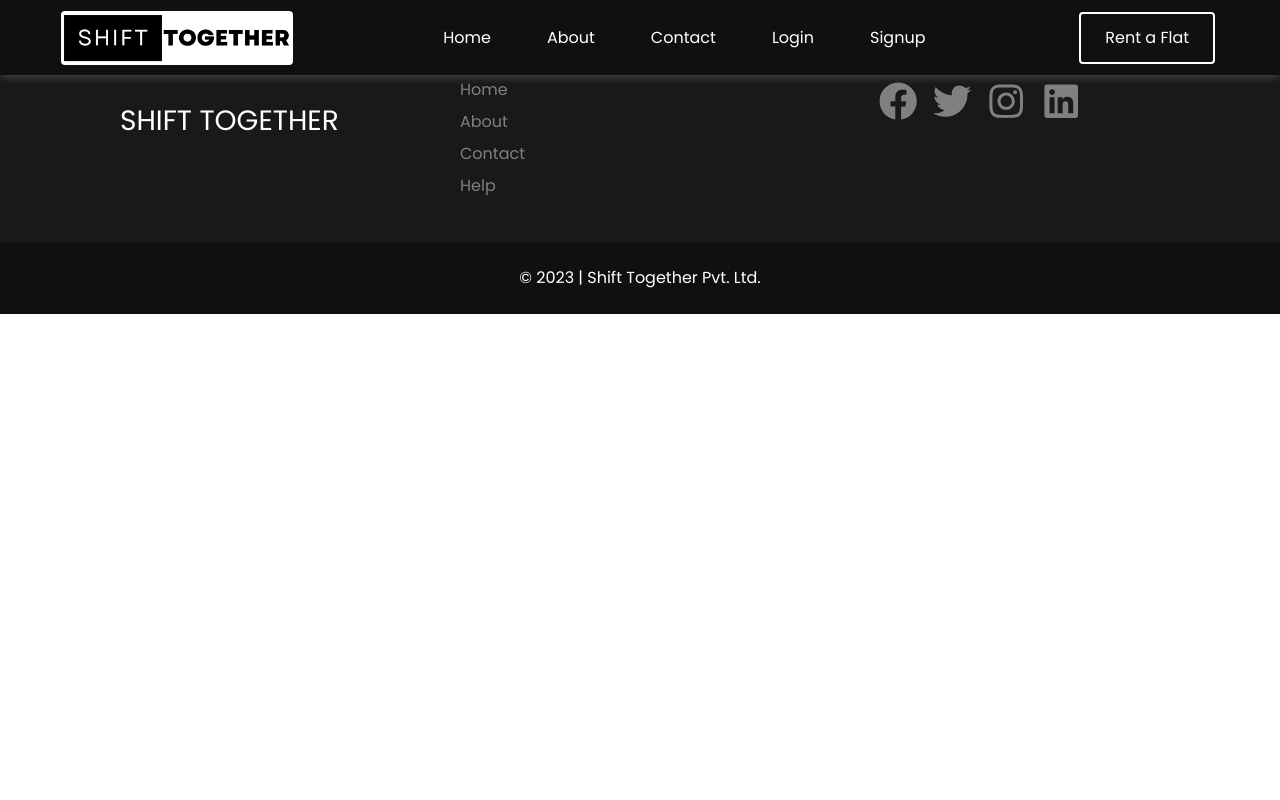
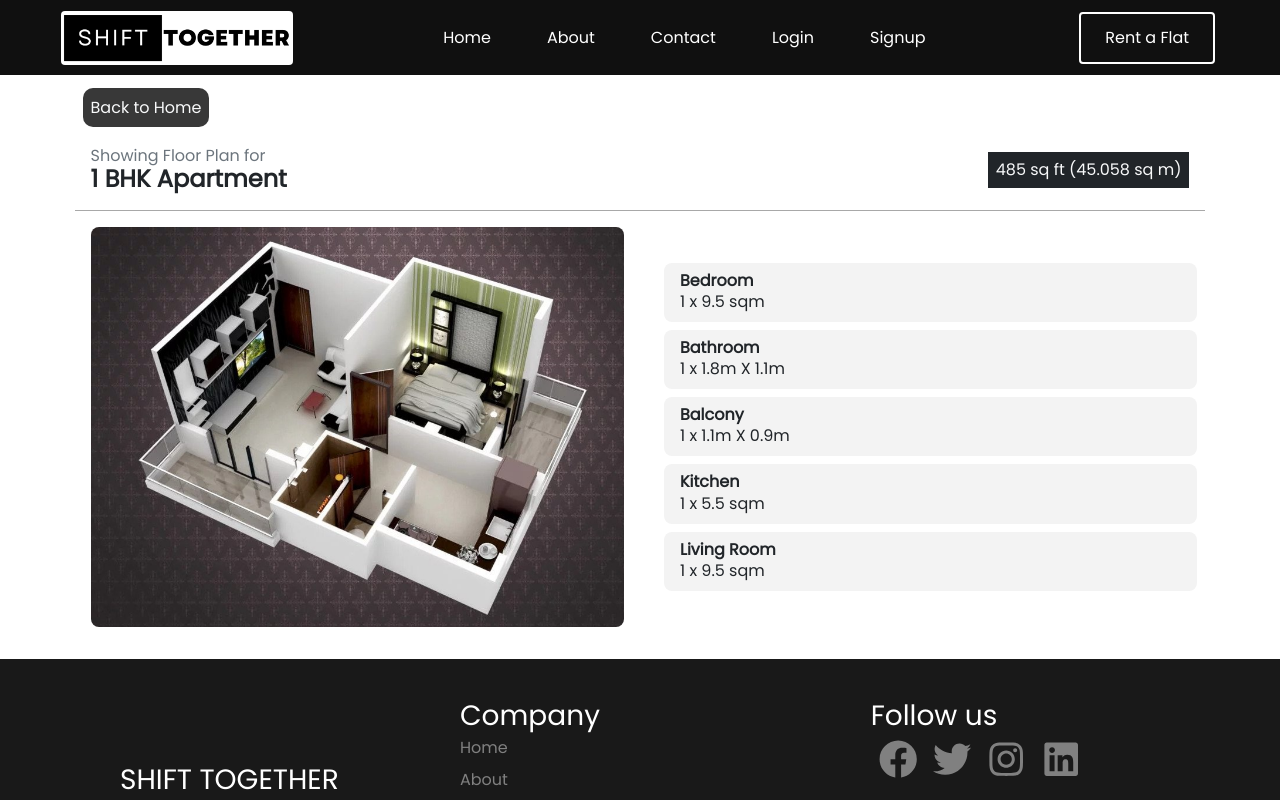
Before and after one commit to SonuMunda/shift-together, a React (Vite) app in the folder client/: page /1bhk in a window 1280 px wide. Shown: the top 800 px of the page. Built offline with nearby package versions, Linux system fonts and the light colour scheme.

Commit message:
plans pages added

```diff
--- a/client/src/App.jsx
+++ b/client/src/App.jsx
@@ -3,6 +3,9 @@ import Home from "./Pages/Home/Home";
 import Header from "./components/Header/Header";
 import Footer from "./components/Footer/Footer";
 import { BrowserRouter as Router, Routes, Route } from "react-router-dom";
+import Plan1 from "./Pages/Plans/Plan1";
+import Plan2 from "./Pages/Plans/Plan2";
+import Plan3 from "./Pages/Plans/Plan3";
 import Contact from "./Pages/Contact/Contact";
 import About from "./Pages/About/About";
 import Login from "./Pages/Login/Login";
@@ -25,12 +28,16 @@ function App() {
               />
             }
           />
+          <Route path="/1bhk" element={<Plan1 />} />
+          <Route path="/2bhk" element={<Plan2 />} />
+          <Route path="/3bhk" element={<Plan3 />} />
           <Route path="/about" element={<About />} />
           <Route path="/contact" element={<Contact />} />
           <Route path="/login" element={<Login />} />
           <Route path="/signup" element={<Register />} />
         </Routes>
         <Footer />
+
       </Router>
     </>
   );
--- /dev/null
+++ b/client/src/Pages/Plans/Plan.css
@@ -0,0 +1,88 @@
+.plan {
+  width: 100%;
+  display: flex;
+  flex-direction: column;
+  align-items: center;
+  justify-content: center;
+}
+
+.plan-container {
+  display: flex;
+  flex-direction: column;
+  align-items: center;
+  justify-content: center;
+  padding: 1rem;
+}
+
+.home-link {
+  margin-top: 80px;
+  margin-left: 1rem;
+  width: 100%;
+  margin-bottom: 10px;
+}
+
+.home-link a {
+  border-radius: 10px;
+  background-color: #383838;
+}
+
+.home-link a:hover {
+  background-color: #000000;
+}
+
+.title-header {
+  width: 100%;
+  display: flex;
+  align-items: center;
+  justify-content: space-between;
+  border-bottom: 1px solid #a8a8a8;
+  padding: 1rem;
+}
+
+.plan-title h3 {
+  font-weight: bold;
+  text-transform: uppercase;
+}
+
+.plan-row {
+  display: flex;
+  align-items: center;
+  justify-content: center;
+}
+
+.plan-col {
+  width: 100%;
+  display: flex;
+  flex-direction: column;
+  align-items: center;
+  justify-content: center;
+  margin: 1rem;
+}
+
+.plan-image {
+  width: 100%;
+  display: flex;
+  justify-content: center;
+  align-items: center;
+}
+
+.plan-image img {
+  width: 100%;
+  border-radius: 8px;
+}
+
+.plan-content {
+  width: 100%;
+}
+.interior-list {
+  width: 100%;
+  list-style: none;
+}
+
+.interior-list li {
+  width: 100%;
+  padding: 0.5rem 1rem;
+  margin: 0.5rem;
+  background-color: #f3f3f3;
+  border-radius: 8px;
+}
--- /dev/null
+++ b/client/src/Pages/Plans/Plan1.jsx
@@ -0,0 +1,65 @@
+import React from "react";
+import "./Plan.css";
+import { Link } from "react-router-dom";
+import PlanImg from "/images/floor-plan-1bhk-1t-485-sq-ft-491832.jpeg";
+const Plan1 = () => {
+  return (
+    <>
+      <section className="plan">
+        <div className="plan-container">
+          <div className="home-link">
+            <Link to="/" className="text-decoration-none text-light p-2">
+              Back to Home
+            </Link>
+          </div>
+          <div className="title-header">
+            <div className="plan-title">
+              <h6 className="text-secondary">Showing Floor Plan for</h6>
+              <h4 className="fw-bold">1 BHK Apartment</h4>
+            </div>
+            <div className="plan-size">
+              <h6 className="p-2 bg-dark text-light">
+                485 sq ft (45.058 sq m)
+              </h6>
+            </div>
+          </div>
+          <div className="plan-row">
+            <div className="plan-col">
+              <div className="plan-image">
+                <img src={PlanImg} alt="Plan Image" />
+              </div>
+            </div>
+            <div className="plan-col">
+              <div className="plan-content">
+                <ul className="interior-list">
+                  <li className="interior-item">
+                    <h6 className="fw-bold">Bedroom</h6>
+                    <p>1 x 9.5 sqm</p>
+                  </li>
+                  <li className="interior-item">
+                    <h6 className="fw-bold">Bathroom</h6>
+                    <p>1 x 1.8m X 1.1m</p>
+                  </li>
+                  <li className="interior-item">
+                    <h6 className="fw-bold">Balcony</h6>
+                    <p>1 x 1.1m X 0.9m</p>
+                  </li>
+                  <li className="interior-item">
+                    <h6 className="fw-bold">Kitchen</h6>
+                    <p>1 x 5.5 sqm </p>
+                  </li>
+                  <li className="interior-item">
+                    <h6 className="fw-bold">Living Room</h6>
+                    <p>1 x 9.5 sqm</p>
+                  </li>
+                </ul>
+              </div>
+            </div>
+          </div>
+        </div>
+      </section>
+    </>
+  );
+};
+
+export default Plan1;
--- /dev/null
+++ b/client/src/Pages/Plans/Plan2.jsx
@@ -0,0 +1,65 @@
+import React from "react";
+import "./Plan.css";
+import { Link } from "react-router-dom";
+import PlanImg from "/images/2bhk-3d.jpg";
+const Plan2 = () => {
+  return (
+    <>
+      <section className="plan">
+        <div className="plan-container">
+          <div className="home-link">
+            <Link to="/" className="text-decoration-none text-light p-2">
+              Back to Home
+            </Link>
+          </div>
+          <div className="title-header">
+            <div className="plan-title">
+              <h6 className="text-secondary">Showing Floor Plan for</h6>
+              <h4 className="fw-bold">2 BHK Apartment</h4>
+            </div>
+            <div className="plan-size">
+              <h6 className="p-2 bg-dark text-light">
+                1200 sq ft (111.48 sq m)
+              </h6>
+            </div>
+          </div>
+          <div className="plan-row">
+            <div className="plan-col">
+              <div className="plan-image">
+                <img src={PlanImg} alt="Plan Image" />
+              </div>
+            </div>
+            <div className="plan-col">
+              <div className="plan-content">
+                <ul className="interior-list">
+                  <li className="interior-item">
+                    <h6 className="fw-bold">Bedroom</h6>
+                    <p> 2 x 3.96m X 3.35m</p>
+                  </li>
+                  <li className="interior-item">
+                    <h6 className="fw-bold">Bathroom</h6>
+                    <p>2 x 2.84m X 1.52m</p>
+                  </li>
+                  <li className="interior-item">
+                    <h6 className="fw-bold">Dresser</h6>
+                    <p>1 x 1.68m X 1.52m</p>
+                  </li>
+                  <li className="interior-item">
+                    <h6 className="fw-bold">Kitchen</h6>
+                    <p>1 x 5.5 sqm </p>
+                  </li>
+                  <li className="interior-item">
+                    <h6 className="fw-bold">Living Room</h6>
+                    <p>1 x 3.05m X 3.05m</p>
+                  </li>
+                </ul>
+              </div>
+            </div>
+          </div>
+        </div>
+      </section>
+    </>
+  );
+};
+
+export default Plan2;
--- /dev/null
+++ b/client/src/Pages/Plans/Plan3.jsx
@@ -0,0 +1,63 @@
+import React from "react";
+import "./Plan.css";
+import { Link } from "react-router-dom";
+import PlanImg from "/images/3D-Floor-Plans-scaled.jpg";
+const Plan3 = () => {
+  return (
+    <>
+      <section className="plan">
+        <div className="plan-container">
+          <div className="home-link">
+            <Link to="/" className="text-decoration-none text-light p-2">Back to Home</Link>
+          </div>
+          <div className="title-header">
+            <div className="plan-title">
+              <h6 className="text-secondary">Showing Floor Plan for</h6>
+              <h4 className="fw-bold">3 BHK Apartment</h4>
+            </div>
+            <div className="plan-size">
+              <h6 className="p-2 bg-dark text-light">
+                1500 sq ft (139.35 sq m)
+              </h6>
+            </div>
+          </div>
+          <div className="plan-row">
+            <div className="plan-col">
+              <div className="plan-image">
+                <img src={PlanImg} alt="Plan Image" />
+              </div>
+            </div>
+            <div className="plan-col">
+              <div className="plan-content">
+                <ul className="interior-list">
+                  <li className="interior-item">
+                    <h6 className="fw-bold">Bedroom</h6>
+                    <p> 3 x 3.35m X 4.27m</p>
+                  </li>
+                  <li className="interior-item">
+                    <h6 className="fw-bold">Bathroom</h6>
+                    <p>3 x 1.52m X 2.01m</p>
+                  </li>
+                  <li className="interior-item">
+                    <h6 className="fw-bold">Dresser</h6>
+                    <p>1 x 1.52m X 1.22m</p>
+                  </li>
+                  <li className="interior-item">
+                    <h6 className="fw-bold">Kitchen</h6>
+                    <p>1 x 2.82m X 2.44m </p>
+                  </li>
+                  <li className="interior-item">
+                    <h6 className="fw-bold">Living Room</h6>
+                    <p>1 x 5.51m X 3.35m</p>
+                  </li>
+                </ul>
+              </div>
+            </div>
+          </div>
+        </div>
+      </section>
+    </>
+  );
+};
+
+export default Plan3;
--- a/client/src/api/plans.js
+++ b/client/src/api/plans.js
@@ -2,11 +2,12 @@ const plans = [
     {
         id: 1,
         sizePrimary: '485 sq.ft',
-        sizeSecondary: '(45.378 sq.m)',
+        sizeSecondary: '(45.058 sq.m)',
         sizeHeading : 'Best for 1 person | 1 BHK',
         image: '/images/floor-plan-1bhk-1t-485-sq-ft-491832.jpeg',
         imageAlt: '1 BHK',
         price: '₹ 06,000 - 08,000 ',
+        link: '/1bhk',
 
     },
     {
@@ -17,6 +18,7 @@ const plans = [
         image: '/images/2bhk-3d.jpg',
         imageAlt: '2 BHK',
         price: '₹ 08,000 - 10,000',
+        link: '/2bhk',
 
     },
     {
@@ -27,6 +29,7 @@ const plans = [
         image: '/images/3D-Floor-Plans-scaled.jpg',
         imageAlt: '3 BHK',
         price: '₹ 10,000 - 15,000 ',
+        link: '/3bhk',
 
     },
 
--- a/client/src/components/Plans Card/PlanCard.css
+++ b/client/src/components/Plans Card/PlanCard.css
@@ -3,6 +3,11 @@
   flex-wrap: wrap;
   align-items: center;
   justify-content: center;
+}
+
+.plan-link{
+  text-decoration: none;
+  color: black;
 }
 
 .plan-card {
@@ -15,9 +20,6 @@
   transition: all 0.3s ease-in-out;
 }
 
-.plan-card:hover{
-    transform: scale(1.05);
-}
 
 .card-image img {
   width: 100%;
--- a/client/src/components/Plans Card/PlanCard.jsx
+++ b/client/src/components/Plans Card/PlanCard.jsx
@@ -1,11 +1,13 @@
 import React from "react";
 import "./PlanCard.css";
+import {Link} from "react-router-dom";
 import plans from "../../api/plans";
 
 const PlanCard = () => {
   return (
     <div className="plan-card-row">
       {plans.map((plan, index) => (
+        <Link to={plan.link} className="plan-link" key={index}>
         <div className="plan-card" key={index}>
           <div className="plan-col-heading">
             <h5 className="fw-bold p-2">Price on Request</h5>
@@ -27,6 +29,7 @@ const PlanCard = () => {
             <p className="fw-bold">{plan.price} per month</p>
           </div>
         </div>
+        </Link>
       ))}
     </div>
   );
```
